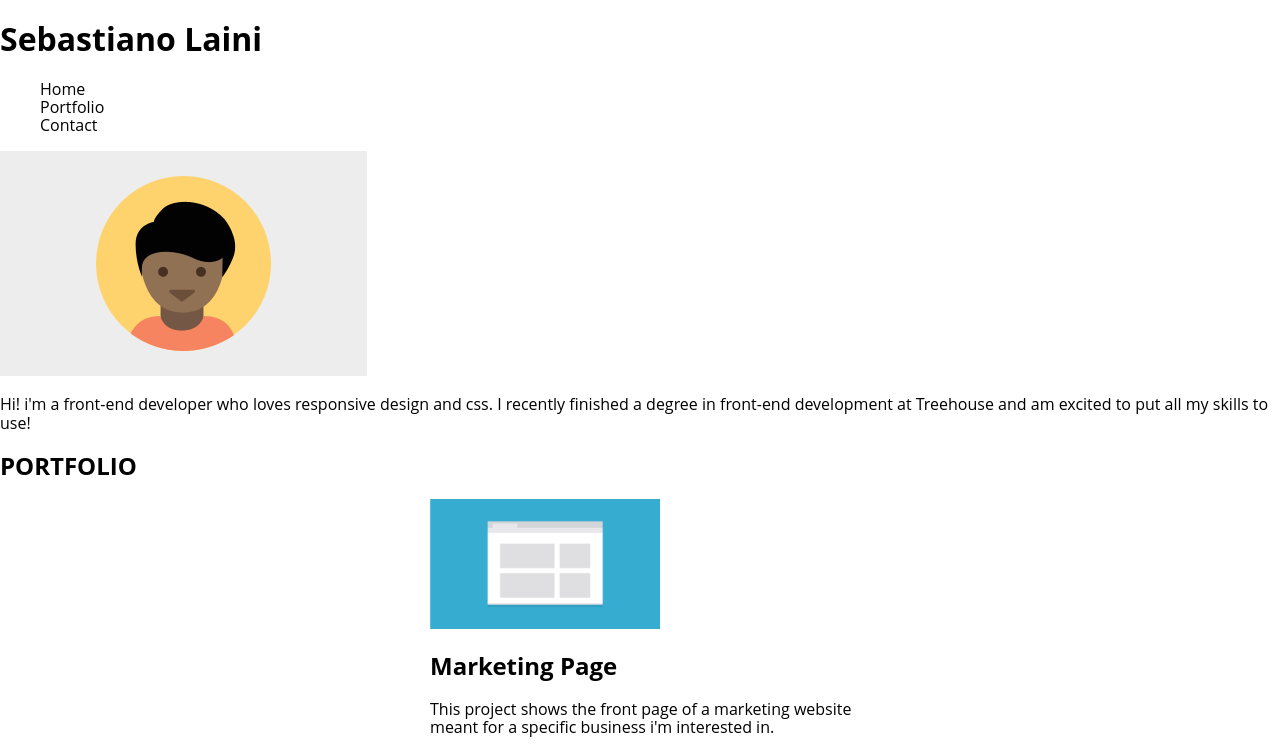
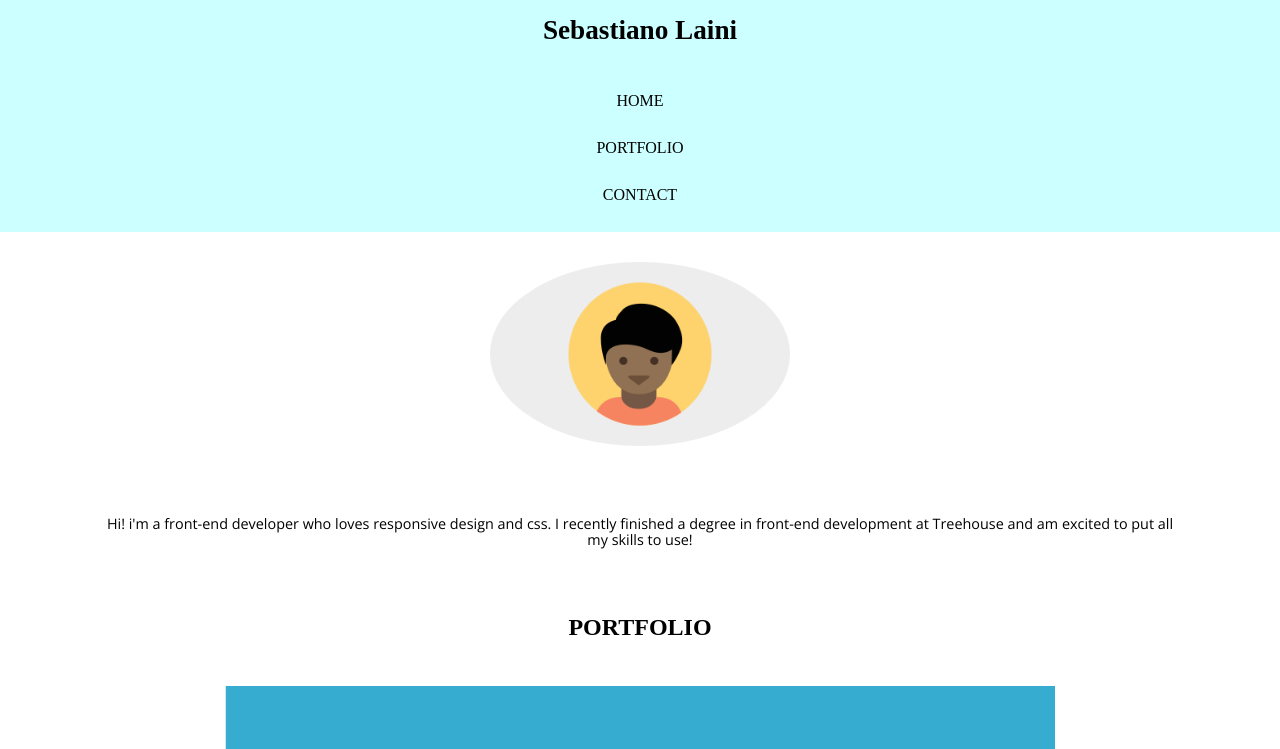
Before and after one commit to sebalaini/Second_Project_Treehouse.com, a plain HTML site: page index.html in a window 1280 px wide. Shown: the top 749 px of the page. Drawn offline with nearby package versions, Linux system fonts and the light colour scheme.

Commit message:
adding css

```diff
--- a/css/main.css
+++ b/css/main.css
@@ -1,13 +1,14 @@
-/**********************************
+/***************
 GENERAL
-***********************************/
+***************/
 
-body {
+p {
 	font-family: 'Open Sans', sans-serif;
+	font-size: 0.9em;
 }
 
 #wrapper {
-  max-width: 500px;
+  	max-width: 1300px;
   	margin: 0 auto;
   	padding: 0 5%;
 }
@@ -18,16 +19,128 @@ a {
   	color: black;
 }
 
-ul
-{
+ul {
 	list-style-type: none;
 }
 
+
+
+/***************
+HEADER
+***************/
+
+.header {
+	padding-top: 10px;
+	background-color: #ccffff;
+}
+
+h1 {
+	margin-top: 5px;
+	text-align: center;
+	font-size: 1.7em;
+}
+
+#logo {
+  	display: block;
+  	max-width: 300px;
+  	margin: 30px auto;
+  	border-radius: 100%;
+}
+
+p {
+	text-align: center;
+	margin: 10px auto;
+	padding: 10px 5%;
+}
+
+.intro {
+	padding: 40px;
+}
+
+
+
+/***************
+NAV
+***************/
+
+.nav {
+  	text-align: center;
+  	padding: 10px;
+  	margin: 5px 0 20px;
+}
+
+.nav ul {
+  	list-style: none;
+}
+
+.nav li a {
+	display: block;
+  	padding: 12px;
+  	margin: 5px auto;
+}
+
+/***************
+BODY
+***************/
+
 img {
-  max-width: 50%;
+  	max-width: 90%;
+}
+
+h2 {
+	text-align: center;
+	padding: 5px 0;
+}
+
+.gallery {
+  	margin: 0;
+  	padding: 0;
+  	list-style: none;
+}
+
+.gallery li {
+  	width: 80%;
+  	margin: 0 auto;
+  	text-align: center;
+  	padding-top: 20px;
+}
+
+.gallery li a p {
+  	margin: 0;
+  	padding: 0 5% 8%;
+}
+
+
+
+/***************
+CONTACT
+***************/
+
+#contact {
+	clear: both;
+}
+
+#contact h2 {
+	padding: 15px;
+	margin: 50px 0 5px;
+}
+
+
+
+/***************
+FOOTER
+***************/
+
+.foot {
+	clear: both;
+}
+
+.foot-name {
+	float: left;
 }
 
 #top {
+	float: right;
   	display:block; /* to put element on its own line */
   	text-align:left; /* for some reason i think your back to top button would be on the right side */
 }
--- a/index.html
+++ b/index.html
@@ -4,7 +4,7 @@
   <meta charset="utf-8">
   <title>Sebastiano Laini's responsive</title>
   <link rel="stylesheet" href="css/normalize.css">
-  <link href='https://fonts.googleapis.com/css?family=Pacifico' rel='stylesheet' type='text/css'>
+  <link href='https://fonts.googleapis.com/css?family=Open+Sans' rel='stylesheet' type='text/css'>
   <link rel="stylesheet" href="css/main.css">
   <link rel="stylesheet" href="css/responsive.css">
   <meta name="viewport" content="width=device-width, initial-scale=1.0">
@@ -14,18 +14,18 @@
     <H1>Sebastiano Laini</H1>
       <div class="main-nav">
         <ul class="nav">
-            <li><a href="index.html" class="selected">Home</a></li>
-            <li><a href="#portfolio">Portfolio</a></li>
-            <li><a href="#contact">Contact</a></li>
+          <li><a href="index.html">HOME</a></li>
+          <li><a href="#portfolio">PORTFOLIO</a></li>
+          <li><a href="#contact">CONTACT</a></li>
         </ul>
       </div>
-<img src="img/responsive-layout-profile.png" alt="profile's photo" class="profile-image">
-  <P>Hi! i'm a front-end developer who loves responsive design and css. I recently finished a degree in front-end development at Treehouse and am excited to put all my skills to use!</P>
   </header>
+<img src="img/responsive-layout-profile.png" alt="profile's photo" id="logo">
+  <div id="wrapper">
+  <P class="intro">Hi! i'm a front-end developer who loves responsive design and css. I recently finished a degree in front-end development at Treehouse and am excited to put all my skills to use!</P>
     <main>
 <h2>PORTFOLIO</h2>
-  <div id="wrapper">
-      <ul id="gallery portfolio">
+      <ul class="gallery portfolio">
         <li>
           <a href="img/portfolio-1.png">
             <img src="img/portfolio-1.png" alt="Marketing page">
@@ -69,17 +69,17 @@
           </a>
         </li>
 
-<div class="contact">
+<div id="contact">
   <h2>CONTACT</h2>
     <p>If you are interested in chatting or want more information about what i've been working on, i'd love to hear from you!</p>
 
-    <p>phone</p>
-    <p>Email</p>
+    <p> Phone: (+34) 555 555 555</p>
+    <p>Email: sebastianolaini@gmail.com</p>
 </main>
 </div>
 <footer class="foot">
-  <p>Sebastiano Laini</p>
-  <a href="#top">Back to top &raquo;</a>
+  <p class="foot-name">&copy; Sebastiano Laini</p>
+  <a href="#top">Back to top</a>
 </footer>
   </body>
 </html>
```
Lines whose indentation alone changed are shown as unchanged.
